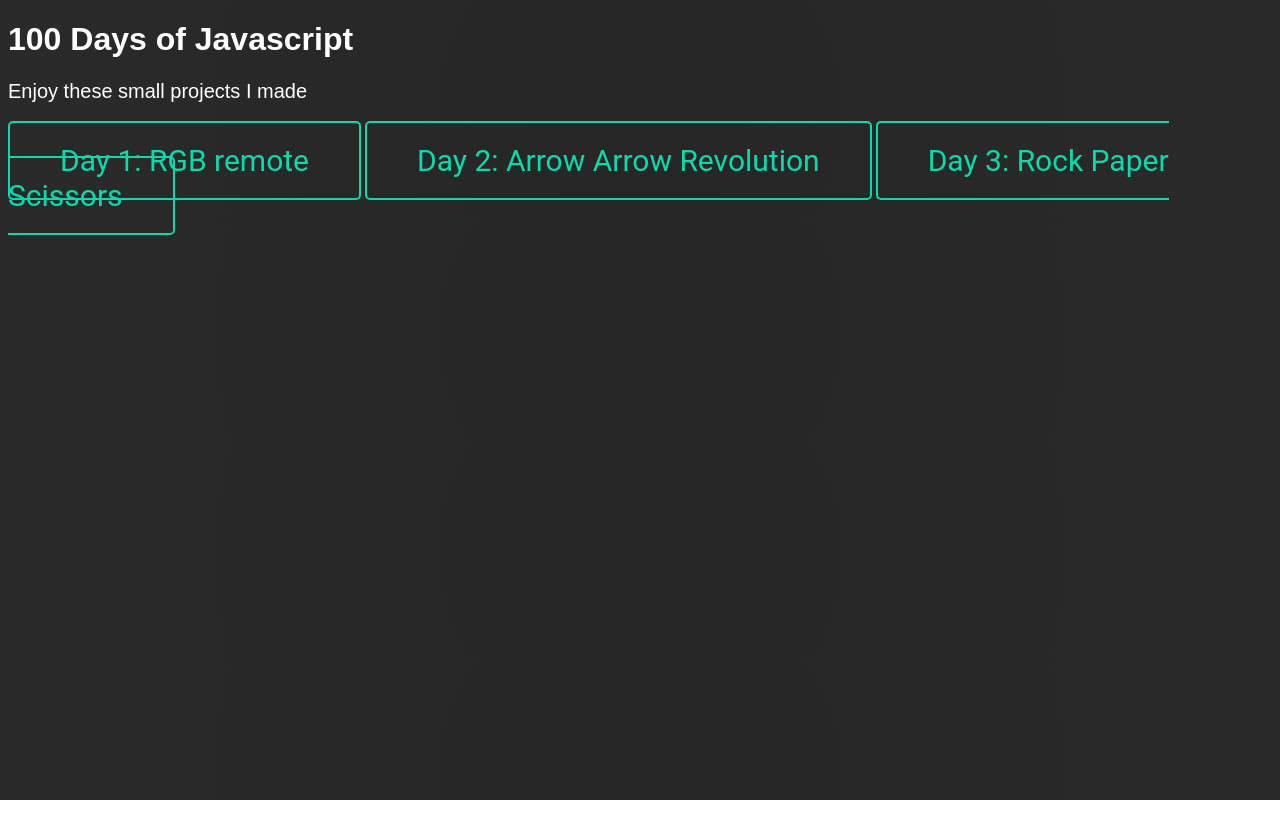
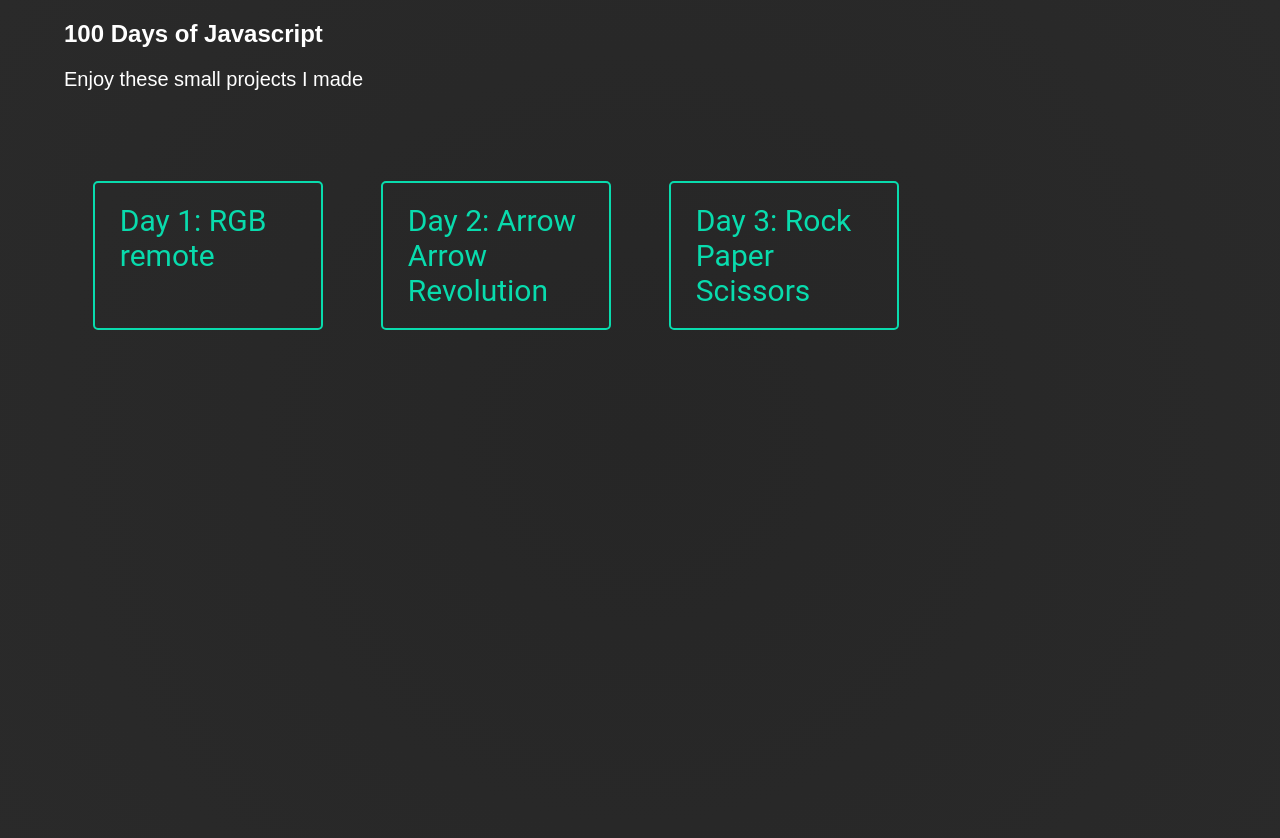
Before and after one commit to MiguelLamm/100JSdays, a plain HTML site: page index.html in a window 1280 px wide. Before the commit the page ends 800 px from the top, so only its background shows below. Drawn offline with Linux system fonts and the light colour scheme.

Commit message:
Media Queries

```diff
--- a/index.html
+++ b/index.html
@@ -9,10 +9,14 @@
     <title>100 Days of Javascript</title>
 </head>
 <body>
+    <article>
     <h1>100 Days of Javascript</h1>
     <p>Enjoy these small projects I made</p>
+    <div class="container">
     <a href="RGB/index.html">Day 1: RGB remote</a>
     <a href="AAR/index.html">Day 2: Arrow Arrow Revolution</a>
     <a href="RPS/index.html">Day 3: Rock Paper Scissors</a>
+</div>
+</article>
 </body>
 </html>
--- a/style/screen.css
+++ b/style/screen.css
@@ -22,21 +22,30 @@ body {
     overflow-y: scroll;
     width: 100%;
     height: 100%;
+    margin: 0 auto;
 }
+article{
+    display: block;
+    width: 90vw;
+    margin: 0 auto;
+}
+
 p{
     font-size: 20px;
     padding-bottom: 20px;
 }
 
 a {
+    display: block;
     text-decoration: none;
     color: #09dbad;
     font-family: 'Roboto', sans-serif;
     font-size: 30px;
     border: 2px solid #09dbad;;
-    margin-top: 50px;
+    margin: 50px auto 50px auto;
     border-radius: 5px;
-    padding: 20px 50px 20px 50px;
+    padding: 20px 25px 20px 25px;
+    align-items: center;
 }
 
 a:hover{
@@ -66,3 +75,23 @@ a:hover{
 .detailstext div img {
     width: 800px;
 }
+@media only screen and (min-width:600px) {
+    .container {
+        display: grid;
+        grid-template-columns: 1fr 1fr;
+        grid-template-rows: repeat(3, 1fr);
+        grid-column-gap: 0px;
+    }
+    a{
+        width: 80%;
+    }
+}
+@media only screen and (min-width: 1000px) {
+    .container {
+        display: grid;
+        grid-template-columns: 1fr 1fr 1fr 1fr;
+    }
+    a{
+        width: 80%;
+    }
+}
```
